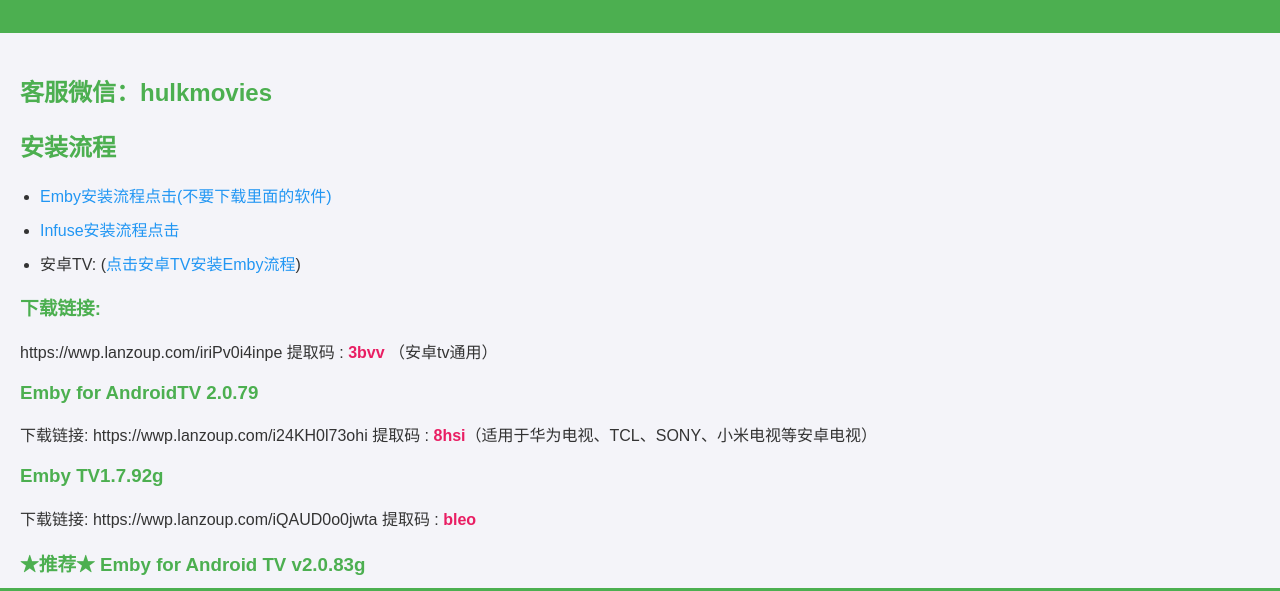
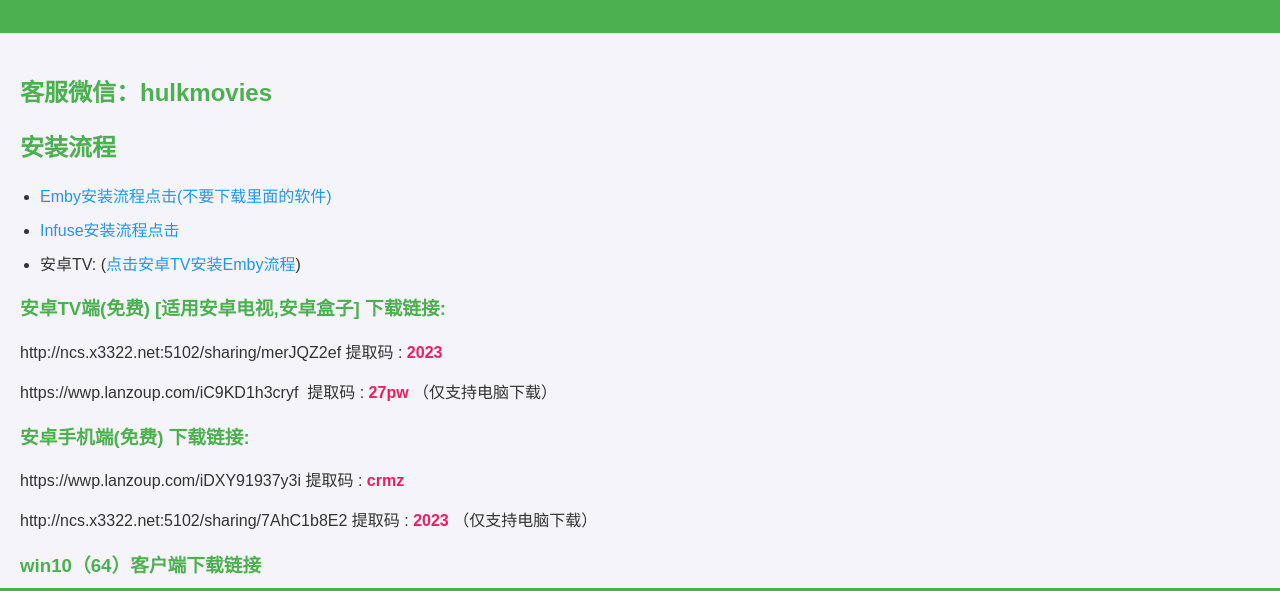
Before and after one commit to hkyingyin/hkyingyin.github.io, a plain HTML site: page index.html in a window 1280 px wide. Shown: the part 136-727 px from the top of the page. Drawn offline with Linux system fonts and the light colour scheme.

Commit message:
Update index.html

```diff
--- a/index.html
+++ b/index.html
@@ -66,17 +66,17 @@
       <li>安卓TV: (<a href="https://hkyingyin.github.io/tutorialhkyy.github.io/img/emby_tv_tutorial.JPG">点击安卓TV安装Emby流程</a>)</li>
     </ul>
 
-    <h3>下载链接:</h3>
-    <p>https://wwp.lanzoup.com/iriPv0i4inpe 提取码 : <span class="highlight">3bvv</span> （安卓tv通用）</p>
+    <h3>安卓TV端(免费) [适用安卓电视,安卓盒子] 下载链接:</h3>
+    <p>http://ncs.x3322.net:5102/sharing/merJQZ2ef 提取码 : <span class="highlight">2023</span> </p>
+    <p>https://wwp.lanzoup.com/iC9KD1h3cryf  提取码 : <span class="highlight">27pw</span> （仅支持电脑下载）</p>
 
-    <h3>Emby for AndroidTV  2.0.79</h3>
-    <p>下载链接: https://wwp.lanzoup.com/i24KH0l73ohi 提取码 : <span class="highlight">8hsi</span>（适用于华为电视、TCL、SONY、小米电视等安卓电视）</p>
 
-    <h3>Emby TV1.7.92g</h3>
-    <p>下载链接: https://wwp.lanzoup.com/iQAUD0o0jwta 提取码 : <span class="highlight">bleo</span></p>
+    <h3>安卓手机端(免费) 下载链接: </h3>
+    <p> https://wwp.lanzoup.com/iDXY91937y3i 提取码 : <span class="highlight">crmz</span></p>
+    <p> http://ncs.x3322.net:5102/sharing/7AhC1b8E2 提取码 : <span class="highlight">2023</span> （仅支持电脑下载）</p>
 
-    <h3>★推荐★ Emby for Android TV v2.0.83g</h3>
-    <p>下载链接: https://wwp.lanzoup.com/iDX3Q1937u4f 提取码 : <span class="highlight">hjsd</span> （安卓TV通用）</p>
+    <h3>win10（64）客户端下载链接</h3>
+    <p>下载链接: http://ncs2.top:3000/sharing/NfhRZHMOe 提取码 : <span class="highlight">2023</span> </p>
 
     <h3>安装方法：</h3>
     <ol>
```
